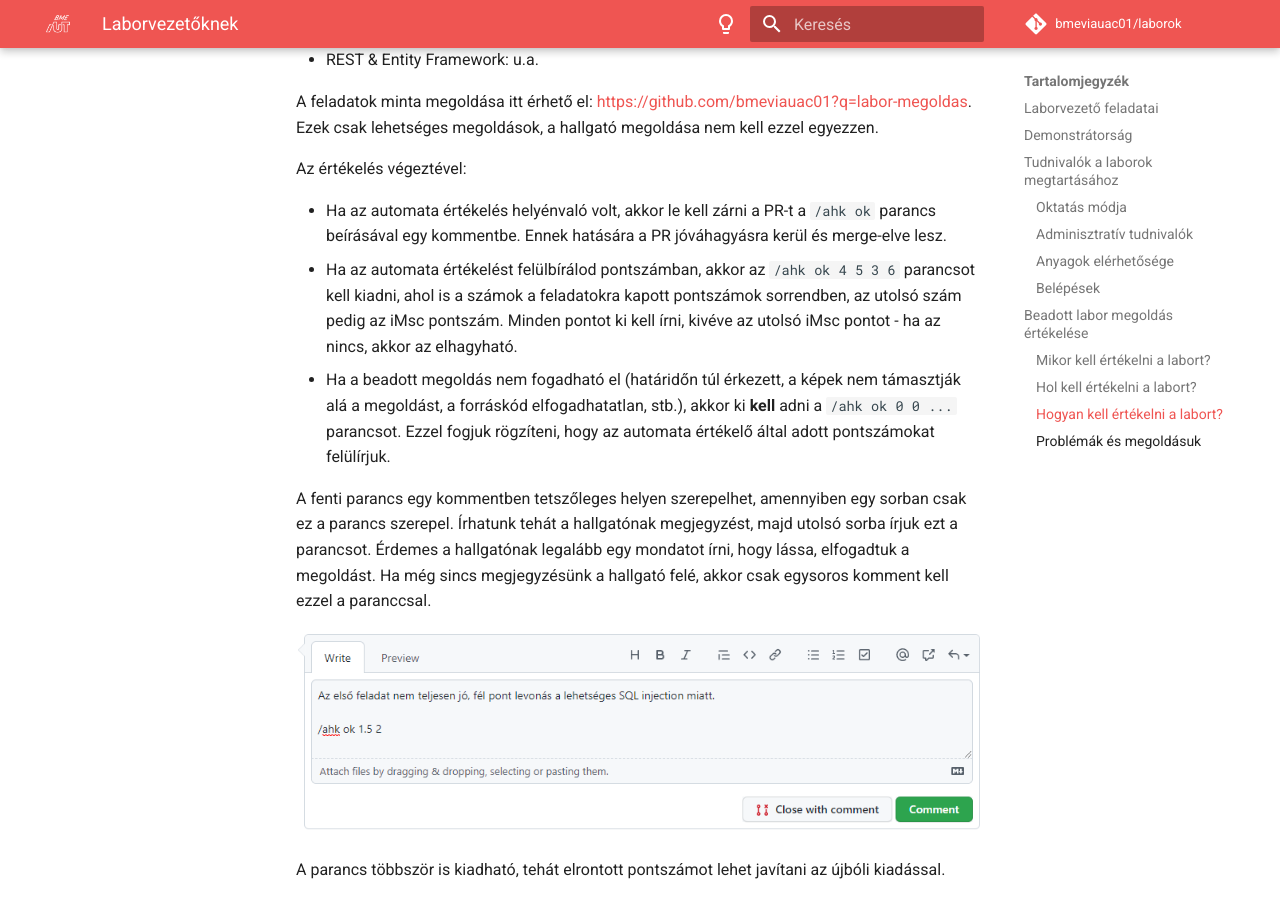
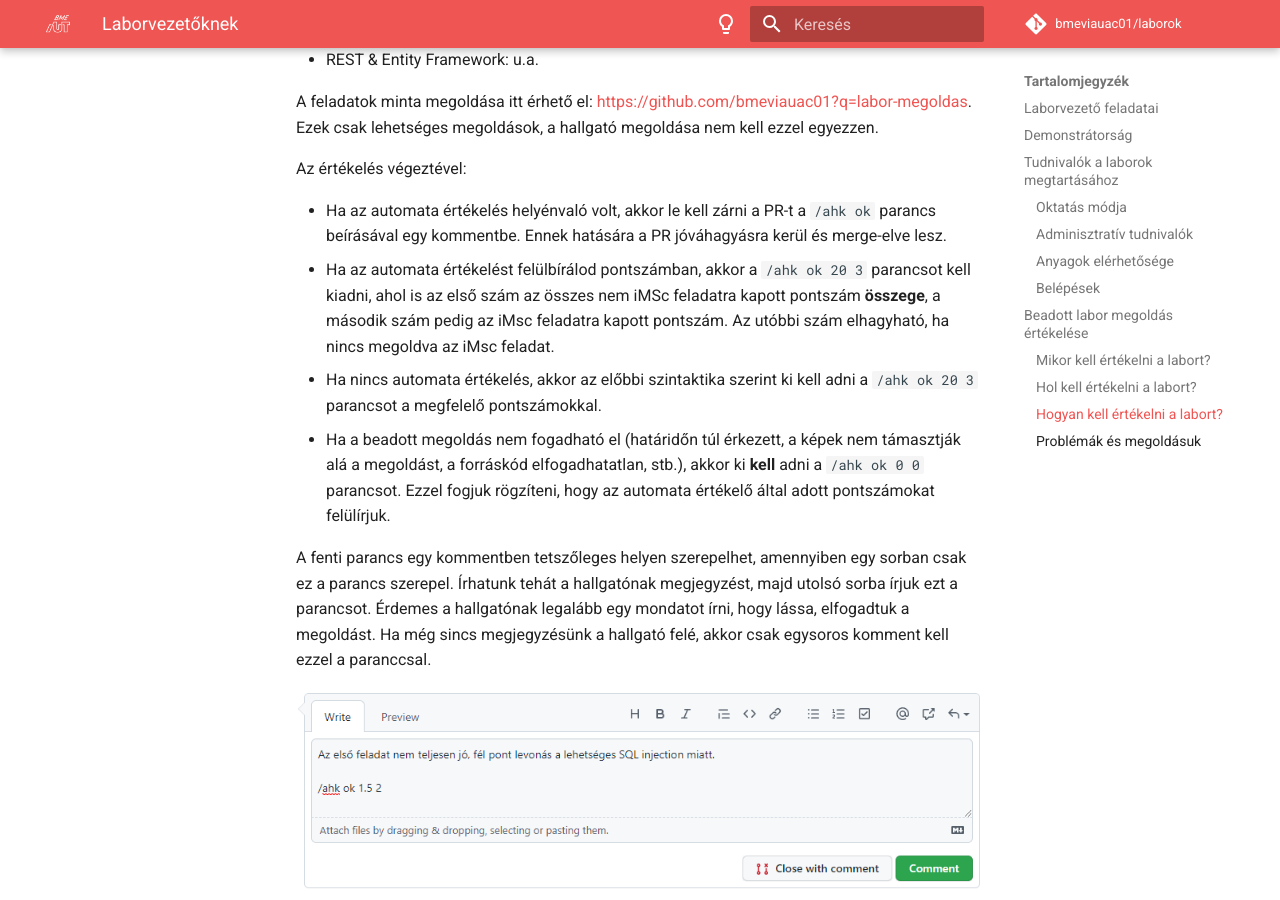
Before and after one commit to bmeviauac01/softwarelab1, an MkDocs documentation site: the page built from docs/laborvezetoknek/index.md, in a window 1280 px wide and 900 px high, scrolled down 4383 px. Built offline with MkDocs 1.6.1 and Material for MkDocs 9.7.7, drawn with Linux system fonts in a browser that asks for light colours; comment, search, counter and statistics services are not loaded.

Commit message:
Laborvezetoi utmutato frissitese

```diff
--- a/docs/laborvezetoknek/index.md
+++ b/docs/laborvezetoknek/index.md
@@ -104,8 +104,9 @@ A feladatok minta megoldása itt érhető el: <https://github.com/bmeviauac01?q=
 Az értékelés végeztével:
 
 - Ha az automata értékelés helyénvaló volt, akkor le kell zárni a PR-t a `/ahk ok` parancs beírásával egy kommentbe. Ennek hatására a PR jóváhagyásra kerül és merge-elve lesz.
-- Ha az automata értékelést felülbírálod pontszámban, akkor az `/ahk ok 4 5 3 6` parancsot kell kiadni, ahol is a számok a feladatokra kapott pontszámok sorrendben, az utolsó szám pedig az iMsc pontszám. Minden pontot ki kell írni, kivéve az utolsó iMsc pontot - ha az nincs, akkor az elhagyható.
-- Ha a beadott megoldás nem fogadható el (határidőn túl érkezett, a képek nem támasztják alá a megoldást, a forráskód elfogadhatatlan, stb.), akkor ki **kell** adni a `/ahk ok 0 0 ...` parancsot. Ezzel fogjuk rögzíteni, hogy az automata értékelő által adott pontszámokat felülírjuk.
+- Ha az automata értékelést felülbírálod pontszámban, akkor a `/ahk ok 20 3` parancsot kell kiadni, ahol is az első szám az összes nem iMSc feladatra kapott pontszám **összege**, a második szám pedig az iMsc feladatra kapott pontszám. Az utóbbi szám elhagyható, ha nincs megoldva az iMsc feladat.
+- Ha nincs automata értékelés, akkor az előbbi szintaktika szerint ki kell adni a `/ahk ok 20 3` parancsot a megfelelő pontszámokkal.
+- Ha a beadott megoldás nem fogadható el (határidőn túl érkezett, a képek nem támasztják alá a megoldást, a forráskód elfogadhatatlan, stb.), akkor ki **kell** adni a `/ahk ok 0 0` parancsot. Ezzel fogjuk rögzíteni, hogy az automata értékelő által adott pontszámokat felülírjuk.
 
 A fenti parancs egy kommentben tetszőleges helyen szerepelhet, amennyiben egy sorban csak ez a parancs szerepel. Írhatunk tehát a hallgatónak megjegyzést, majd utolsó sorba írjuk ezt a parancsot. Érdemes a hallgatónak legalább egy mondatot írni, hogy lássa, elfogadtuk a megoldást. Ha még sincs megjegyzésünk a hallgató felé, akkor csak egysoros komment kell ezzel a paranccsal.
 
```
